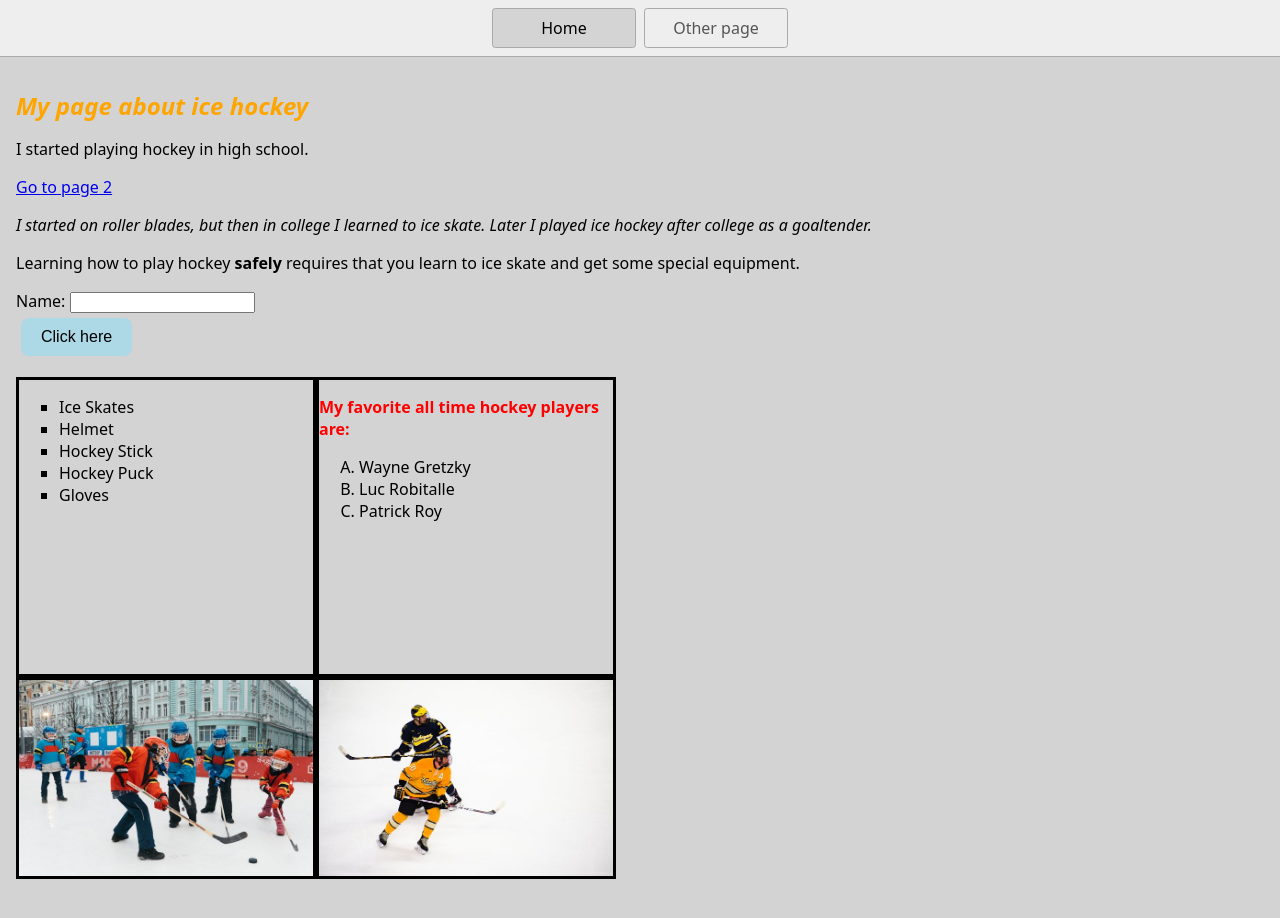
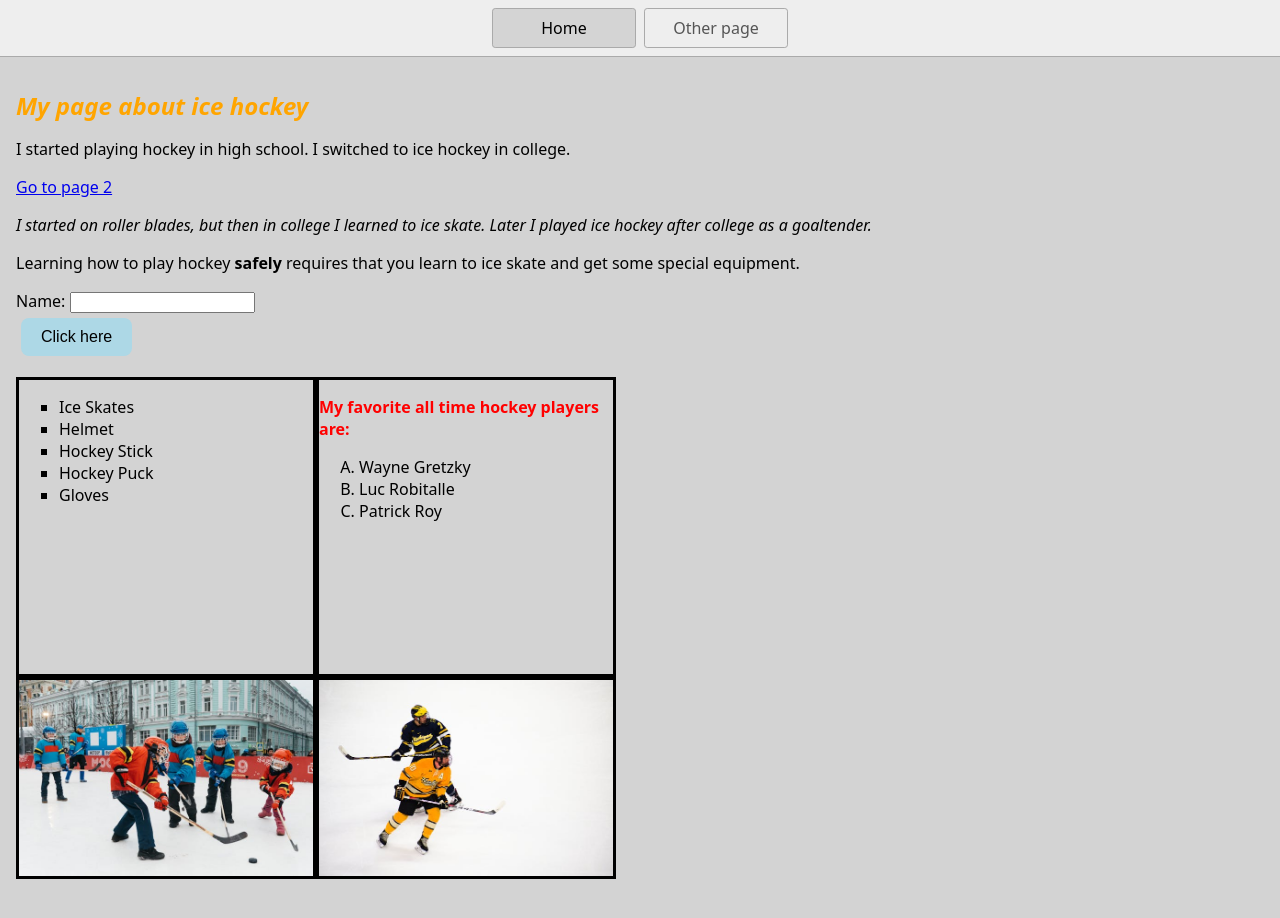
Before and after one commit to wctdots2025/wctdots2025.github.io, a website: page index.html in a window 1280 px wide. Drawn offline with Linux system fonts and the light colour scheme.

Commit message:
Stated starting ice hockey in college

```diff
--- a/index.html
+++ b/index.html
@@ -18,7 +18,7 @@
     </nav>
     <main>
       <h1 class="italic-text">My page about ice hockey</h1>
-      <p>I started playing hockey in high school.</p>
+      <p>I started playing hockey in high school.  I switched to ice hockey in college.</p>
 
       <a href="/page2.html">Go to page 2</a>
 
```
